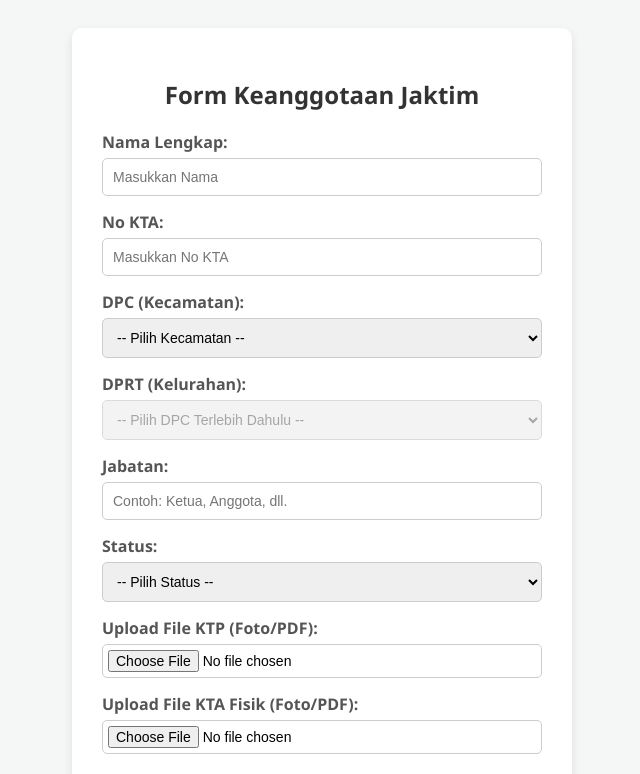
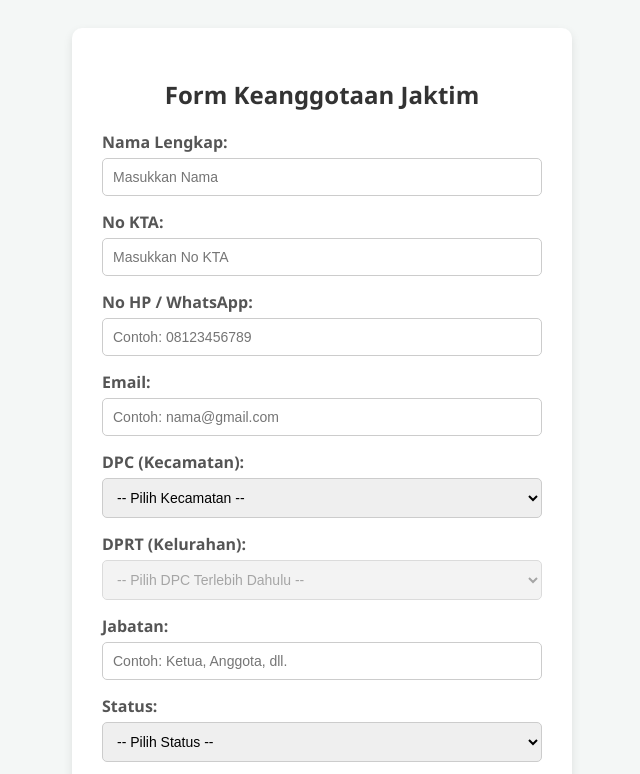
Before and after one commit to unclejhon78/form-keanggotaan, a plain HTML site: page index.html in a window 1280 px wide. Shown: the top 774 px of the page, without its empty margins (318-958 px from the left). Drawn offline with Linux system fonts and the light colour scheme.

Commit message:
Update index.html

```diff
--- a/index.html
+++ b/index.html
@@ -45,6 +45,18 @@
       <div class="form-group">
         <label for="noKta">No KTA:</label>
         <input type="text" id="noKta" required placeholder="Masukkan No KTA">
+      </div>
+
+      <!-- INPUT BARU: NO HP -->
+      <div class="form-group">
+        <label for="noHp">No HP / WhatsApp:</label>
+        <input type="tel" id="noHp" required placeholder="Contoh: 08123456789">
+      </div>
+
+      <!-- INPUT BARU: EMAIL -->
+      <div class="form-group">
+        <label for="email">Email:</label>
+        <input type="email" id="email" required placeholder="Contoh: nama@gmail.com">
       </div>
 
       <div class="form-group">
@@ -102,6 +114,8 @@
         <hr style="margin-bottom: 15px;">
         <div class="preview-item"><span>Nama:</span> <br><div id="prevNama"></div></div>
         <div class="preview-item"><span>No KTA:</span> <br><div id="prevNoKta"></div></div>
+        <div class="preview-item"><span>No HP / WhatsApp:</span> <br><div id="prevNoHp"></div></div>
+        <div class="preview-item"><span>Email:</span> <br><div id="prevEmail"></div></div>
         <div class="preview-item"><span>DPC (Kecamatan):</span> <br><div id="prevDpc"></div></div>
         <div class="preview-item"><span>DPRT (Kelurahan):</span> <br><div id="prevDprt"></div></div>
         <div class="preview-item"><span>Jabatan:</span> <br><div id="prevJabatan"></div></div>
@@ -183,6 +197,8 @@
 
       document.getElementById('prevNama').textContent = document.getElementById('nama').value;
       document.getElementById('prevNoKta').textContent = document.getElementById('noKta').value;
+      document.getElementById('prevNoHp').textContent = document.getElementById('noHp').value;
+      document.getElementById('prevEmail').textContent = document.getElementById('email').value;
       document.getElementById('prevDpc').textContent = dpcSelect.value;
       document.getElementById('prevDprt').textContent = dprtSelect.value;
       document.getElementById('prevJabatan').textContent = document.getElementById('jabatan').value;
@@ -239,6 +255,8 @@
         const formData = {
           nama: document.getElementById('nama').value,
           noKta: document.getElementById('noKta').value,
+          noHp: document.getElementById('noHp').value,
+          email: document.getElementById('email').value,
           dpc: dpcSelect.value,
           dprt: dprtSelect.value,
           jabatan: document.getElementById('jabatan').value,
```
